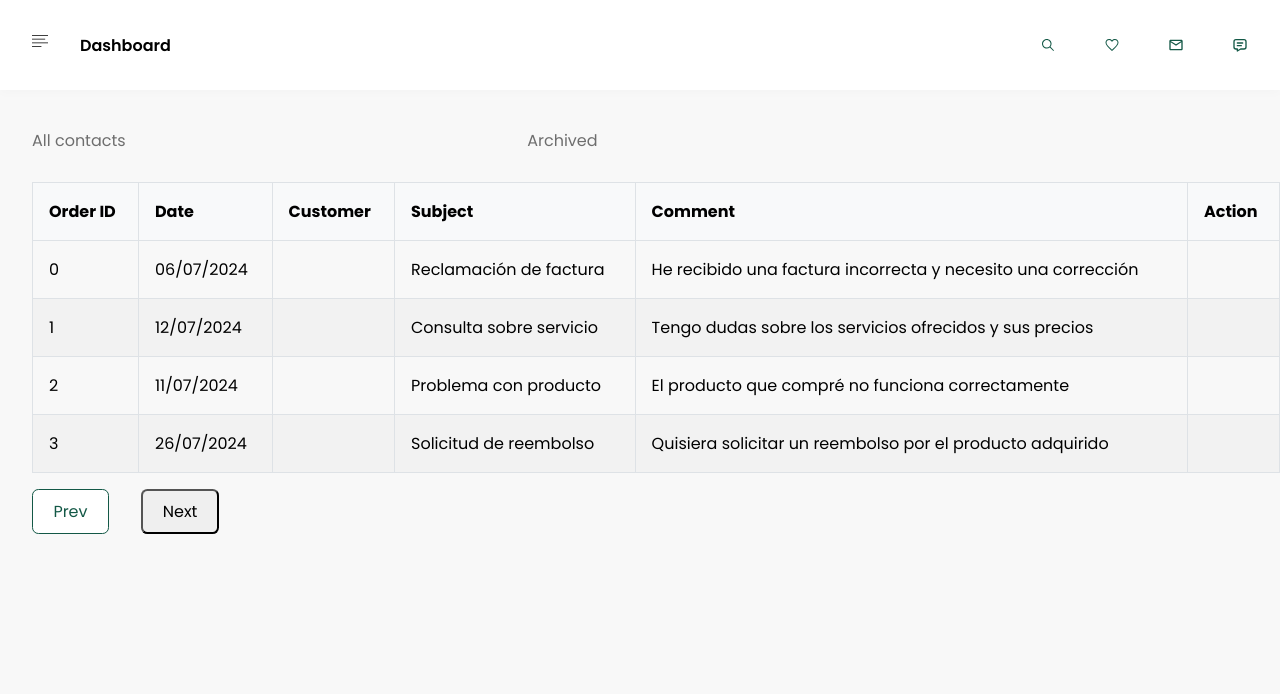
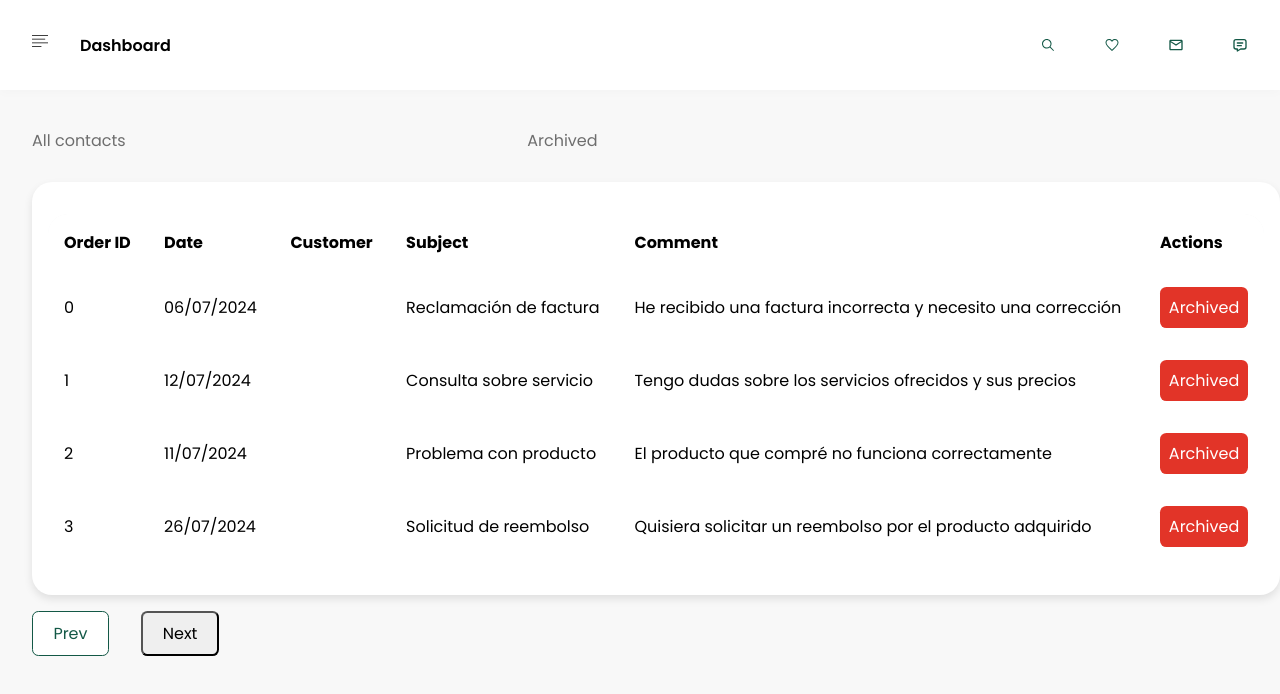
Before and after one commit to LuLuMS0206/Dashboard-Miranda, a React (Vite) app: page /contact in a window 1280 px wide. Shown: the top 694 px of the page. Built offline with nearby package versions, Linux system fonts and the light colour scheme.

Commit message:
add bookingDetail and styles table

```diff
--- a/src/components/bookingDetailComponent/bookingDetailComponent.jsx
+++ b/src/components/bookingDetailComponent/bookingDetailComponent.jsx
@@ -1,7 +1,18 @@
 
 
-export const BookingDetailComponent = () => {
-    return(
-        <div></div>
+
+export const BookingDetailComponent = ({ booking }) => {
+    return (
+        <div>
+            <div>
+                <p><strong></strong> {booking.guest}</p>
+                <p><strong>Check In</strong> {booking.checkIn}</p>
+                <p><strong>Check Out</strong> {booking.checkOut}</p>
+                <p><strong>Room Info</strong> {booking.roomType}</p>
+                <p><strong>Special Request</strong> {booking.specialRequest}</p>
+            </div>
+            <div>
+            </div>
+        </div>
     )
-}
+};
--- a/src/components/buttonComponent/buttonComponent.js
+++ b/src/components/buttonComponent/buttonComponent.js
@@ -98,6 +98,7 @@ return `
     background-color : #FF9C3A;
     color: #FFF;
     width: 7.815em;
+    border:none;
 `
     }
   }}
--- a/src/components/tableComponent/tableComponent.jsx
+++ b/src/components/tableComponent/tableComponent.jsx
@@ -1,8 +1,9 @@
+
 import { ButtonStyles } from '../buttonComponent/buttonComponent';
 import { Table, Thead, Th, Tbody, Tr, Td, PaginationTable } from './tableStyles';
 import { useState, useEffect } from "react";
 
-export const TableComponent = ({ columns, data }) => {
+export const TableComponent = ({ columns, data, onRowClick }) => {
     const pageSize = 4;
 
     const pagination = (array, size) => {
@@ -40,7 +41,11 @@ export const TableComponent = ({ columns, data }) => {
                 </Thead>
                 <Tbody>
                     {pages[num]?.map((row) => (
-                        <Tr key={row.id}>
+                        <Tr
+                            key={row.id}
+                            onClick={onRowClick ? () => onRowClick(row) : undefined}
+                            style={{ cursor: onRowClick ? 'pointer' : 'default' }}
+                        >
                             {columns.map((col, colIndex) => (
                                 <Td key={colIndex}>
                                     {col.columnRenderer ? col.columnRenderer(row) : row[col.columnsData]}
--- a/src/components/tableComponent/tableStyles.js
+++ b/src/components/tableComponent/tableStyles.js
@@ -2,8 +2,13 @@ import styled from 'styled-components';
 
 export const Table = styled.table`
   width: 100%;
-  border-collapse: collapse;
+  border-collapse: separate;
+  border-spacing: 0;
   margin: 1rem 0;
+  padding: 2rem 1rem;
+  border-radius: 20px;
+  background-color: rgb(255, 255, 255);
+  box-shadow: 0 4px 8px rgba(0, 0, 0, 0.1);
 `;
 
 export const Thead = styled.thead`
@@ -12,30 +17,39 @@ export const Thead = styled.thead`
 
 export const Th = styled.th`
   padding: 1rem;
-  border: 1px solid #dee2e6;
   text-align: left;
+  &:first-child {
+    border-top-left-radius: 20px;
+  }
+  &:last-child {
+    border-top-right-radius: 20px;
+  }
 `;
 
 export const Tbody = styled.tbody`
-  tr:nth-child(even) {
-    background-color: #f2f2f2;
-  }
+
 `;
 
 export const Tr = styled.tr`
+  background-color: #ffffff;
   &:hover {
-    background-color: #e9ecef;
+    cursor: pointer;
+    box-shadow: 0 4px 8px rgba(0, 0, 0, 0.1);
   }
 `;
 
 export const Td = styled.td`
   padding: 1rem;
-  border: 1px solid #dee2e6;
+  &:first-child {
+    border-bottom-left-radius: 20px;
+  }
+  &:last-child {
+    border-bottom-right-radius: 20px;
+  }
 `;
 
-
-export const PaginationTable = styled.div `
+export const PaginationTable = styled.div`
     width: 15%;
     display: flex;
     gap: 2em;
-`
+`;
--- a/src/pages/bookingPage/bookingPage.jsx
+++ b/src/pages/bookingPage/bookingPage.jsx
@@ -1,11 +1,12 @@
 
-import { NavbarComponent } from "../../components/navbarComponent/navbarComponent"
-import { TableComponent } from "../../components/tableComponent/tableComponent"
+
+import { NavbarComponent } from "../../components/navbarComponent/navbarComponent";
+import { TableComponent } from "../../components/tableComponent/tableComponent";
 import { useState, useEffect } from "react";
-import data from "../../data/booking.json"
+import data from "../../data/booking.json";
 import { SectionOrder, List, ItemList, SelectStyled } from "../../components/styledGeneric/styledGeneric";
 import { ButtonStyles } from "../../components/buttonComponent/buttonComponent";
-
+import { BookingDetailComponent } from "../../components/bookingDetailComponent/bookingDetailComponent";
 
 export const BookingPage = () => {
     const bookingsColumns = [
@@ -15,10 +16,26 @@ export const BookingPage = () => {
         { headerColumn: 'Check Out', columnsData: 'checkOut' },
         { headerColumn: 'Special Request', columnsData: 'specialRequest' },
         { headerColumn: 'Room Type', columnsData: 'roomType' },
-        { headerColumn: 'Status', columnsData: 'status' },
+        {
+            headerColumn: 'Status',
+            columnsData: 'status',
+            columnRenderer: (booking) => {
+                switch (booking.status) {
+                    case 'In Progress':
+                        return <ButtonStyles styled='progress'>In Progress</ButtonStyles>;
+                    case 'Check In':
+                        return <ButtonStyles styled='roomAvailable'>Check In</ButtonStyles>;
+                    case 'Check Out':
+                        return <ButtonStyles styled='roomBooked'>Check Out</ButtonStyles>;
+                    default:
+                        return booking.status;
+                }
+            }
+        },
     ];
 
     const [bookings, setBookings] = useState(data);
+    const [selectedBooking, setSelectedBooking] = useState(null);
 
     useEffect(() => {
         sortBookingsHandler('id');
@@ -66,6 +83,10 @@ export const BookingPage = () => {
         setBookings(filteredBookings);
     };
 
+    const handleRowClick = (booking) => {
+        setSelectedBooking(booking);
+    };
+
     return(
         <NavbarComponent>
             <SectionOrder>
@@ -83,7 +104,12 @@ export const BookingPage = () => {
                     <option value='checkOut'>Check Out</option>
                 </SelectStyled>
             </SectionOrder>
-            <TableComponent columns={bookingsColumns} data={bookings} />
+            <TableComponent
+                columns={bookingsColumns}
+                data={bookings}
+                onRowClick={handleRowClick}
+            />
+            {selectedBooking && <BookingDetailComponent booking={selectedBooking} />}
         </NavbarComponent>
     )
 }
--- a/src/pages/contactPage/contactPage.jsx
+++ b/src/pages/contactPage/contactPage.jsx
@@ -1,10 +1,9 @@
-
-
 import { NavbarComponent } from "../../components/navbarComponent/navbarComponent";
 import { TableComponent } from "../../components/tableComponent/tableComponent";
 import data from "../../data/contact.json";
 import { useState } from "react";
 import { SectionOrder, List, ItemList } from "../../components/styledGeneric/styledGeneric";
+import { ButtonStyles } from "../../components/buttonComponent/buttonComponent";
 
 export const ContactPage = () => {
     const contactColumns = [
@@ -21,7 +20,14 @@ export const ContactPage = () => {
         },
         { headerColumn: 'Subject', columnsData: 'subject' },
         { headerColumn: 'Comment', columnsData: 'comment' },
-        { headerColumn: 'Action', columnsData: 'action' }
+        { headerColumn: 'Actions', columnsData: '', columnRenderer: (row) => (
+            row.archived === 'true' ? (
+                <ButtonStyles styled='roomAvailable'>Publish</ButtonStyles>
+            ) : (
+                <ButtonStyles styled='roomBooked'>Archived</ButtonStyles>
+            )
+        )},
+
     ];
 
     const [contact, setContact] = useState(data);
--- a/src/pages/roomPage/roomPage.jsx
+++ b/src/pages/roomPage/roomPage.jsx
@@ -16,7 +16,11 @@ export const RoomPage = () => {
         { headerColumn: 'Amenities', columnsData: 'amenities', columnRenderer: (row) => row.amenities.join(', ') },
         { headerColumn: 'Price', columnsData: 'price' },
         { headerColumn: 'Offer Price', columnsData: 'offerPrice' },
-        { headerColumn: 'Status', columnsData: 'status' }
+        { headerColumn: 'Status', columnsData: 'status', columnRenderer: (row) => (
+            <ButtonStyles styled={row.availability === 'available' ? 'roomAvailable' : 'roomBooked'}>
+                {row.availability === 'available' ? 'Available' : 'Booked'}
+            </ButtonStyles>
+        )}
     ];
 
     const [rooms, setRooms] = useState(data);
--- a/src/pages/userPage/userPage.jsx
+++ b/src/pages/userPage/userPage.jsx
@@ -7,14 +7,27 @@ import { SectionOrder, List, ItemList, SelectStyled } from "../../components/sty
 
 export const UserPage = () => {
     const userColumns = [
-        { headerColumn: 'Foto', renderColumn: (rowData) => <img src={rowData.foto} alt="User" style={{ width: '50px', height: 'auto' }} /> },
+        {
+            headerColumn: 'Foto',
+            renderColumn: (rowData) => <img src={rowData.foto} alt="User" style={{ width: '50px', height: 'auto' }} />
+        },
         { headerColumn: 'Nombre completo', columnsData: 'name' },
         { headerColumn: 'ID de empleado', columnsData: 'id' },
         { headerColumn: 'Email', columnsData: 'email' },
         { headerColumn: 'Start Date', columnsData: 'startDate' },
         { headerColumn: 'Description', columnsData: 'description' },
         { headerColumn: 'Contact', columnsData: 'contact' },
-        { headerColumn: 'Status', columnsData: 'status' }
+        {
+            headerColumn: 'Status',
+            columnsData: 'status',
+            columnRenderer: (row) => (
+                row.status.trim().toUpperCase() === 'ACTIVE' ? (
+                    <ButtonStyles styled='roomAvailable'>{row.status}</ButtonStyles>
+                ) : (
+                    <ButtonStyles styled='roomBooked'>{row.status}</ButtonStyles>
+                )
+            )
+        }
     ];
 
     const [users, setUsers] = useState(data);
```
